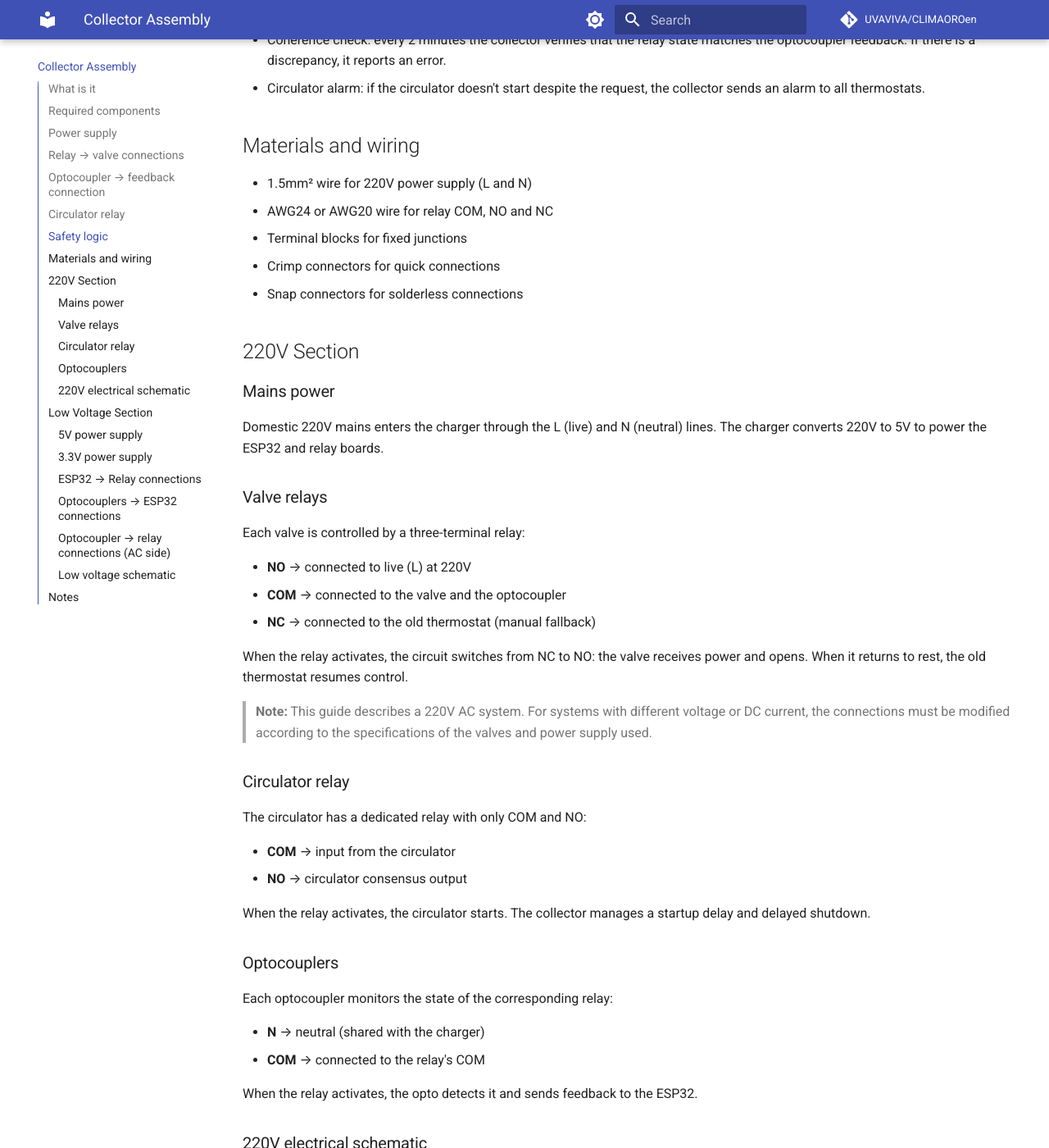
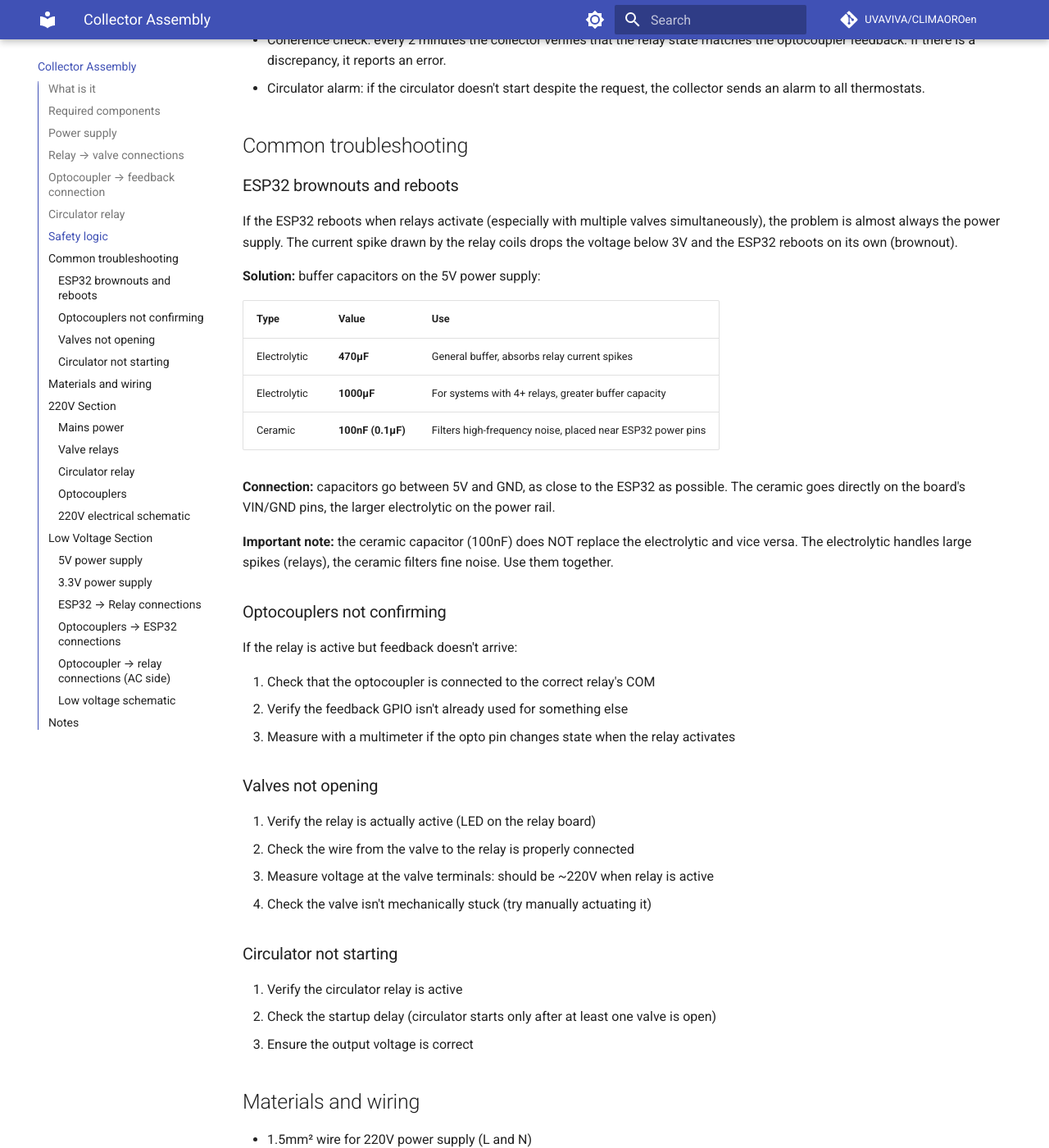
Before and after one commit to UVAVIVA/CLIMAOROen, an MkDocs documentation site: the page built from docs/collettore_tutorial.md, in a window 1280 px wide and 1400 px high, scrolled down 1956 px. Shown: the whole window at 82% size. Built offline with MkDocs 1.6.1 and Material for MkDocs 9.7.7, drawn with Linux system fonts in a browser that asks for light colours; comment, search, counter and statistics services are not loaded.

Commit message:
fix: aggiunta sezione troubleshooting (brownout, condensatori)

```diff
--- a/docs/collettore_tutorial.md
+++ b/docs/collettore_tutorial.md
@@ -49,6 +49,45 @@ The circulator has a dedicated relay. Unlike the valves, only COM and NO are use
 - Zone timeout: each valve has a maximum open time limit (2 hours). If a thermostat stops communicating (e.g. disconnects), the collector turns off the valve after the timeout to prevent it from staying on uncontrolled. If the thermostat comes back online and requests to turn on again, the collector does it immediately.
 - Coherence check: every 2 minutes the collector verifies that the relay state matches the optocoupler feedback. If there is a discrepancy, it reports an error.
 - Circulator alarm: if the circulator doesn't start despite the request, the collector sends an alarm to all thermostats.
+
+## Common troubleshooting
+
+### ESP32 brownouts and reboots
+
+If the ESP32 reboots when relays activate (especially with multiple valves simultaneously), the problem is almost always the power supply. The current spike drawn by the relay coils drops the voltage below 3V and the ESP32 reboots on its own (brownout).
+
+**Solution:** buffer capacitors on the 5V power supply:
+
+| Type | Value | Use |
+|------|-------|-----|
+| Electrolytic | **470µF** | General buffer, absorbs relay current spikes |
+| Electrolytic | **1000µF** | For systems with 4+ relays, greater buffer capacity |
+| Ceramic | **100nF (0.1µF)** | Filters high-frequency noise, placed near ESP32 power pins |
+
+**Connection:** capacitors go between 5V and GND, as close to the ESP32 as possible. The ceramic goes directly on the board's VIN/GND pins, the larger electrolytic on the power rail.
+
+**Important note:** the ceramic capacitor (100nF) does NOT replace the electrolytic and vice versa. The electrolytic handles large spikes (relays), the ceramic filters fine noise. Use them together.
+
+### Optocouplers not confirming
+
+If the relay is active but feedback doesn't arrive:
+
+1. Check that the optocoupler is connected to the correct relay's COM
+2. Verify the feedback GPIO isn't already used for something else
+3. Measure with a multimeter if the opto pin changes state when the relay activates
+
+### Valves not opening
+
+1. Verify the relay is actually active (LED on the relay board)
+2. Check the wire from the valve to the relay is properly connected
+3. Measure voltage at the valve terminals: should be ~220V when relay is active
+4. Check the valve isn't mechanically stuck (try manually actuating it)
+
+### Circulator not starting
+
+1. Verify the circulator relay is active
+2. Check the startup delay (circulator starts only after at least one valve is open)
+3. Ensure the output voltage is correct
 
 ## Materials and wiring
 
```
